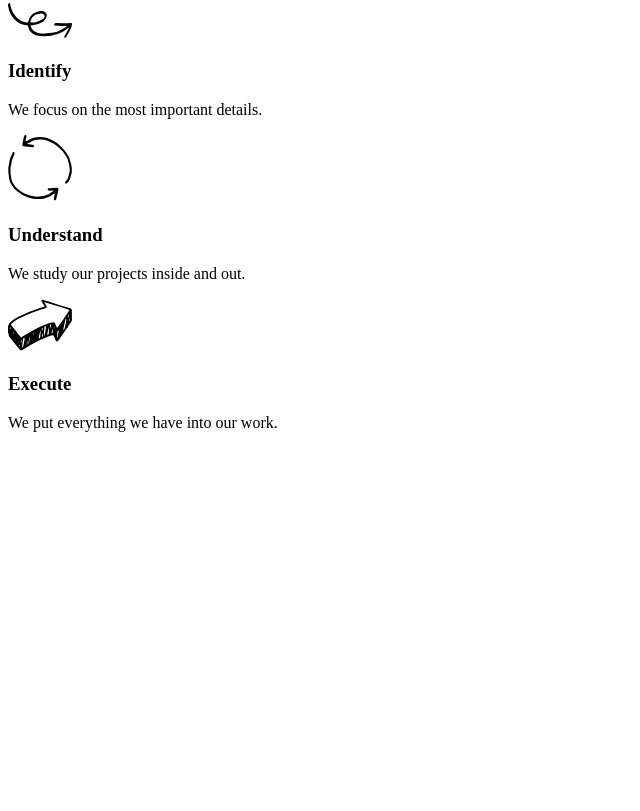
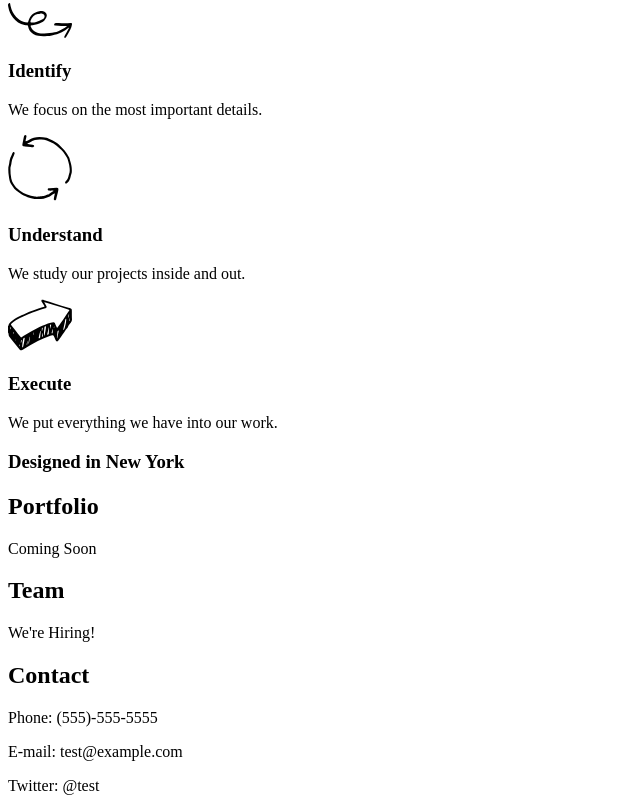
Before and after one commit to Coldwall/Broadway, a plain HTML site: page index.html in a window 1280 px wide. Shown: the part 298-1109 px from the top of the page, without its empty margins (0-640 px from the left). Before the commit the page ends 800 px from the top, so only its background shows below. Drawn offline with Linux system fonts and the light colour scheme.

Commit message:
Finish html content.

```diff
--- a/index.html
+++ b/index.html
@@ -4,6 +4,7 @@
     <title></title>
   </head>
   <body>
+    <div class="main">
       <h1> Broadway Design </h1>
         <nav>
       <div class="navigation">
@@ -14,6 +15,7 @@
         <p> Contact </p>
       </div>
         </nav>
+    </div>
     <div class="process">
       <h2> Our Process </h2>
         <img src="./resources/css/images/identify.svg">
@@ -25,6 +27,16 @@
         <img src="./resources/css/images/execute.svg">
         <h3> Execute </h3>
           <p> We put everything we have into our work. </p>
+    </div>
+      <h3 class="main"> Designed in New York </h3>
+      <h2> Portfolio </h2>
+        <p> Coming Soon </p>
+      <h2> Team </h2>
+        <p> We're Hiring! </p>
+      <h2> Contact </h2>
+        <p> Phone: (555)-555-5555 </p>
+        <p> E-mail: test@example.com </p>
+        <p> Twitter: @test </p>
 
 
   </body>
```
Lines whose indentation alone changed are shown as unchanged.
